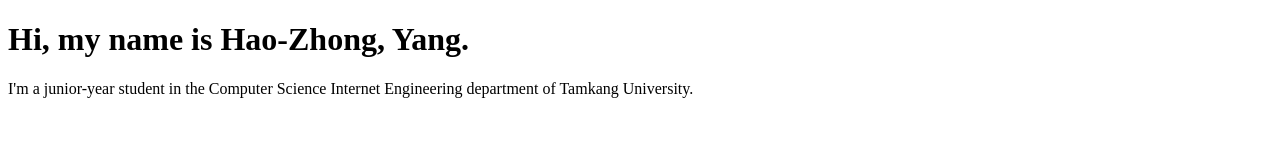
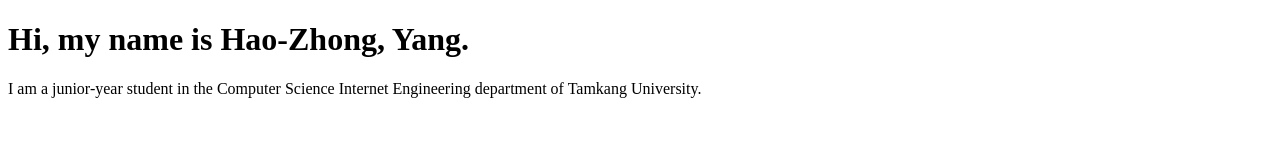
Before and after one commit to Hao20210808/Hao20210808.github.io, a plain HTML site: page index.html in a window 1280 px wide. Shown: the top 148 px of the page. Drawn offline with Linux system fonts and the light colour scheme.

Commit message:
Update index.html

```diff
--- a/index.html
+++ b/index.html
@@ -3,7 +3,7 @@
 <body>
   <h1>Hi, my name is Hao-Zhong, Yang.</h1>
   <p>
-    I'm a junior-year student in the Computer Science Internet Engineering department of Tamkang University.
+    I am a junior-year student in the Computer Science Internet Engineering department of Tamkang University.
   </p><br>
   <p>
     The opportunity to become interested in information was when I took elective courses in high school.
```
